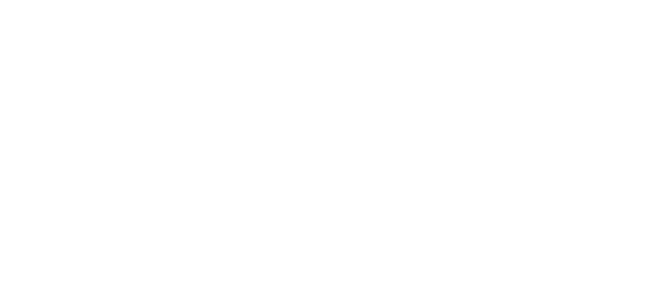
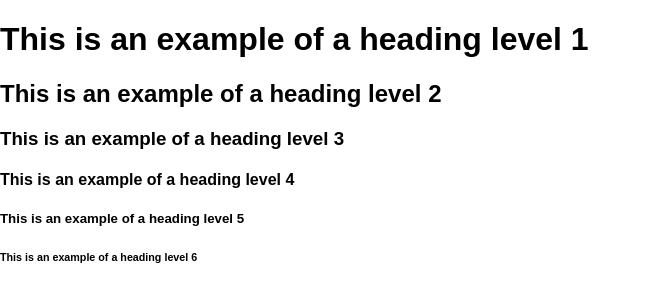
Before and after one commit to cirstenc/cirstenc.github.io, a plain HTML site: page exercise/code-skeleton/index.html in a window 1280 px wide. Shown: the whole page, without its empty margins (0-651 px from the left). Drawn offline with Linux system fonts and the light colour scheme.

Commit message:
Update index.html

```diff
--- a/exercise/code-skeleton/index.html
+++ b/exercise/code-skeleton/index.html
@@ -3,10 +3,15 @@
     <head>
         <meta charset="UTF-8">
         <meta name="viewport" content="width=device-width, initial-scale=1.0">
-        <title>Document</title>
+        <title>headings demo</title>
         <link href="css/styles.css" rel="stylesheet">
     </head>
     <body>
-
+       <h1>This is an example of a heading level 1</h1>
+       <h2>This is an example of a heading level 2</h2>
+       <h3>This is an example of a heading level 3</h3>
+       <h4>This is an example of a heading level 4</h4>
+       <h5>This is an example of a heading level 5</h5>
+       <h6>This is an example of a heading level 6</h6>
     </body>
 </html>
```
